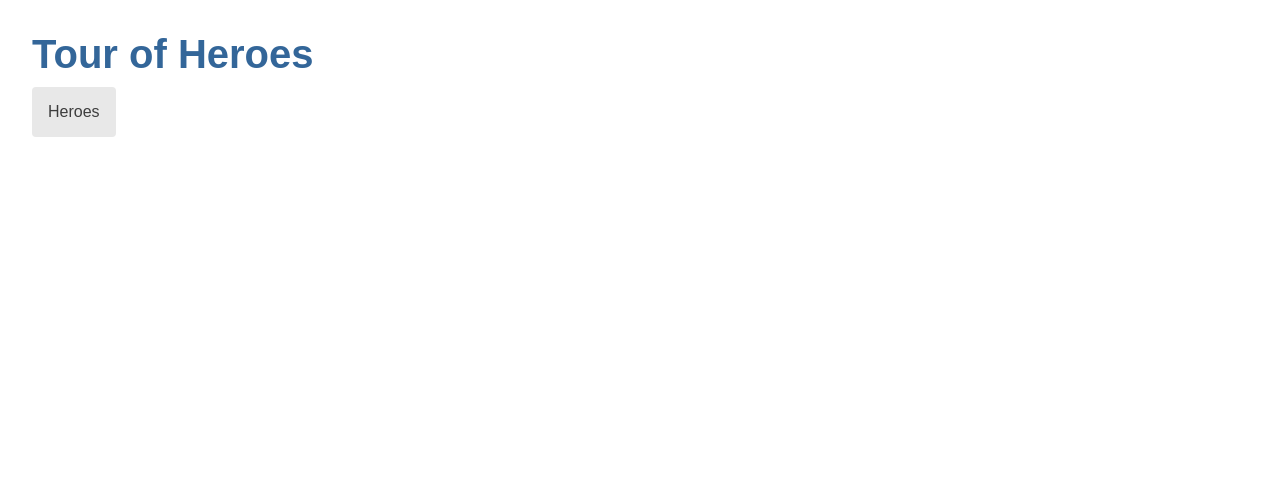
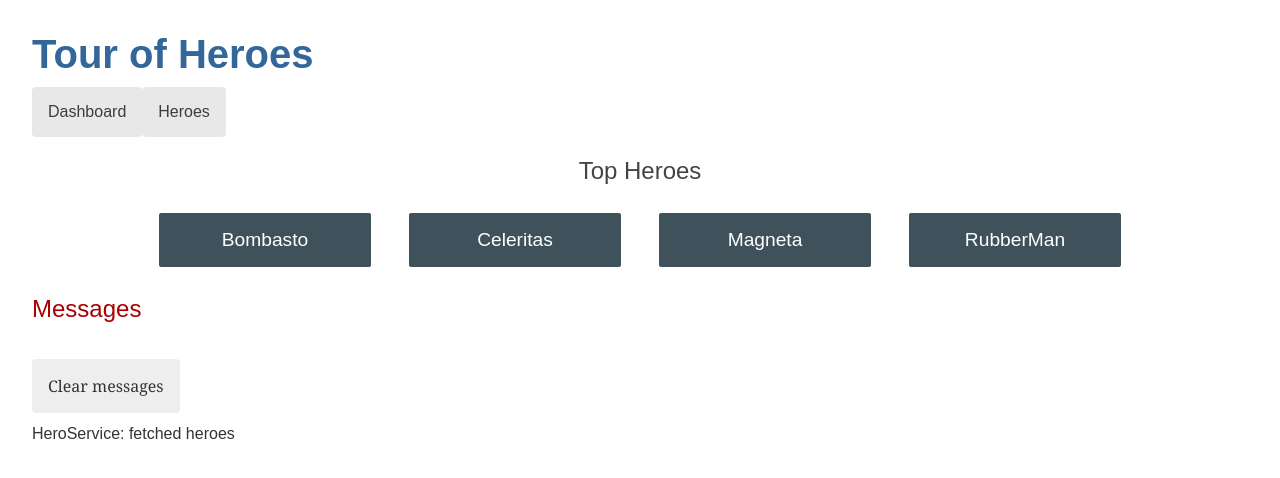
Before and after one commit to FlyingFoxie/angular-getting-started, an Angular app: page /dashboard in a window 1280 px wide. Before the commit this address led to /. Shown: the top 478 px of the page. Built offline with nearby package versions, Linux system fonts and the light colour scheme.

Commit message:
Configure dashboard view, route, default route

```diff
--- a/src/app/app-routing.module.ts
+++ b/src/app/app-routing.module.ts
@@ -1,9 +1,12 @@
 import { NgModule } from '@angular/core';
 import { RouterModule, Routes } from '@angular/router';
 import { HeroesComponent } from './heroes/heroes.component';
+import { DashboardComponent } from './dashboard/dashboard.component';
 
 const routes: Routes = [
-  { path: 'heroes', component: HeroesComponent }
+  { path: '', redirectTo:'/dashboard', pathMatch: 'full'},
+  { path: 'heroes', component: HeroesComponent },
+  { path: 'dashboard', component: DashboardComponent }
 ]
 
 @NgModule({
--- a/src/app/app.component.html
+++ b/src/app/app.component.html
@@ -1,5 +1,6 @@
 <h1>{{title}}</h1>
 <nav>
+  <a routerLink="/dashboard">Dashboard</a>
   <a routerLink="/heroes">Heroes</a>
 </nav>
 <router-outlet></router-outlet>
--- a/src/app/dashboard/dashboard.component.css
+++ b/src/app/dashboard/dashboard.component.css
@@ -0,0 +1,50 @@
+/* DashboardComponent's private CSS styles */
+
+h2 {
+  text-align: center;
+}
+
+.heroes-menu {
+  padding: 0;
+  margin: auto;
+  max-width: 1000px;
+
+  /* flexbox */
+  display: flex;
+  flex-direction: row;
+  flex-wrap: wrap;
+  justify-content: space-around;
+  align-content: flex-start;
+  align-items: flex-start;
+}
+
+a {
+  background-color: #3f525c;
+  border-radius: 2px;
+  padding: 1rem;
+  font-size: 1.2rem;
+  text-decoration: none;
+  display: inline-block;
+  color: #fff;
+  text-align: center;
+  width: 100%;
+  min-width: 70px;
+  margin: .5rem auto;
+  box-sizing: border-box;
+
+  /* flexbox */
+  order: 0;
+  flex: 0 1 auto;
+  align-self: auto;
+}
+
+@media (min-width: 600px) {
+  a {
+    width: 18%;
+    box-sizing: content-box;
+  }
+}
+
+a:hover {
+  background-color: #000;
+}
--- a/src/app/dashboard/dashboard.component.html
+++ b/src/app/dashboard/dashboard.component.html
@@ -1 +1,6 @@
-<p>dashboard works!</p>
+<h2>Top Heroes</h2>
+<div class="heroes-menu">
+  <a *ngFor="let hero of heroes">
+    {{hero.name}}
+  </a>
+</div>
--- a/src/app/dashboard/dashboard.component.ts
+++ b/src/app/dashboard/dashboard.component.ts
@@ -1,15 +1,23 @@
 import { Component, OnInit } from '@angular/core';
+import { Hero } from '../hero';
+import { HeroService } from '../hero.service';
 
 @Component({
   selector: 'app-dashboard',
   templateUrl: './dashboard.component.html',
-  styleUrls: ['./dashboard.component.css']
+  styleUrls: [ './dashboard.component.css' ]
 })
 export class DashboardComponent implements OnInit {
+  heroes: Hero[] = [];
 
-  constructor() { }
+  constructor(private heroService: HeroService) { }
 
   ngOnInit(): void {
+    this.getHeroes();
   }
 
+  getHeroes(): void {
+    this.heroService.getHeroes()
+      .subscribe(heroes => this.heroes = heroes.slice(1, 5));
+  }
 }
```
